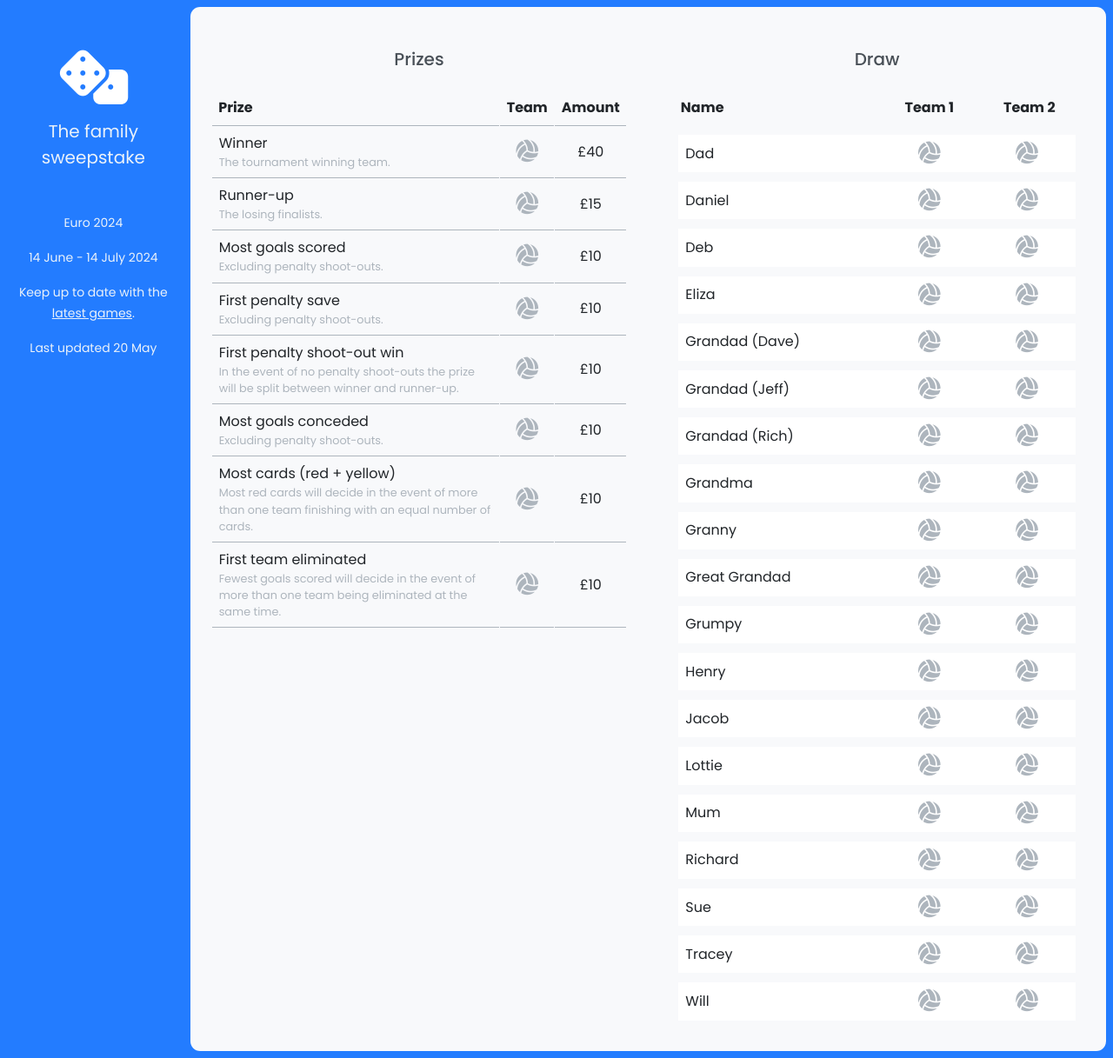
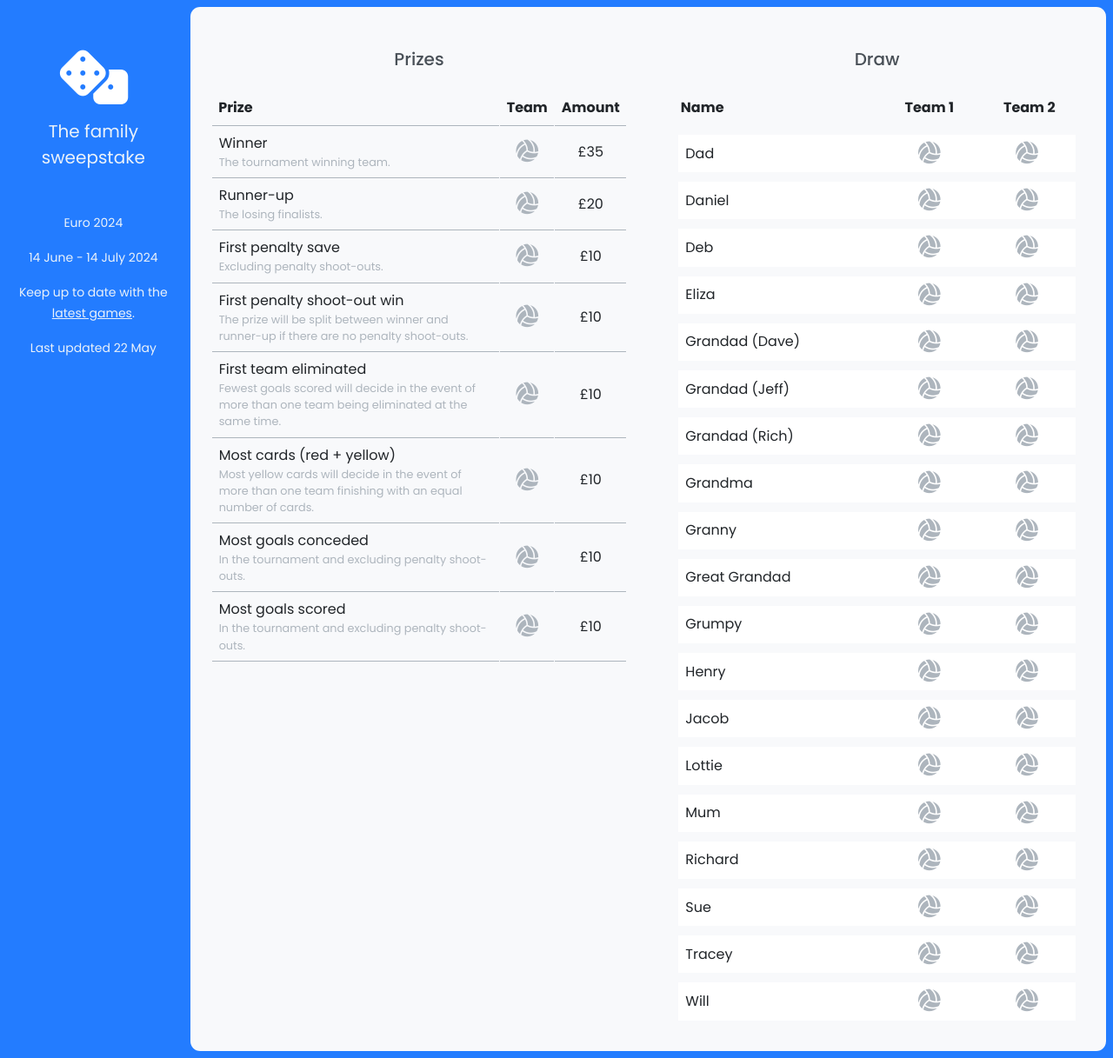
Before and after one commit to jimmyrule/rowells, a Jekyll site: the page built from index.html, in a window 1280 px wide and 1217 px high. Shown: the whole window at 87% size. Built offline with Jekyll 4.4.1, drawn with Linux system fonts in a browser that asks for light colours; nearby versions of some CDN libraries.

Commit message:
Updated prizes

```diff
--- a/assets/files/prizes.csv
+++ b/assets/files/prizes.csv
@@ -1,9 +1,9 @@
 id,prize,description,amount,team
-1,Winner,The tournament winning team.,£40,
-2,Runner-up,The losing finalists.,£15,
-3,Most goals scored,Excluding penalty shoot-outs.,£10,
-4,First penalty save,Excluding penalty shoot-outs.,£10,
-5,First penalty shoot-out win,In the event of no penalty shoot-outs the prize will be split between winner and runner-up.,£10,
-6,Most goals conceded,Excluding penalty shoot-outs.,£10,
-7,Most cards (red + yellow),Most red cards will decide in the event of more than one team finishing with an equal number of cards.,£10,
-8,First team eliminated,Fewest goals scored will decide in the event of more than one team being eliminated at the same time.,£10,
+1,Winner,The tournament winning team.,£35,
+2,Runner-up,The losing finalists.,£20,
+3,First penalty save,Excluding penalty shoot-outs.,£10,
+4,First penalty shoot-out win,The prize will be split between winner and runner-up if there are no penalty shoot-outs.,£10,
+5,First team eliminated,Fewest goals scored will decide in the event of more than one team being eliminated at the same time.,£10,
+6,Most cards (red + yellow),Most yellow cards will decide in the event of more than one team finishing with an equal number of cards.,£10,
+7,Most goals conceded,In the tournament and excluding penalty shoot-outs.,£10,
+8,Most goals scored,In the tournament and excluding penalty shoot-outs.,£10,
--- a/index.html
+++ b/index.html
@@ -14,7 +14,7 @@ title: rowells.co.uk
 				<p><small>Euro 2024</small></p>
 				<p><small>14 June - 14 July 2024</small></p>
 				<p><small>Keep up to date with the <a href="https://www.google.com/search?q=euro+2024&rlz=1C5GCEM_enGB1077GB1077&oq=euro+2024&gs_lcrp=EgZjaHJvbWUyBggAEEUYOdIBCDIyNjRqMGo3qAIAsAIA&sourceid=chrome&ie=UTF-8#sie=lg;/m/0ynsg3h;2;/m/01l10v;mt;fp;1;;;">latest games</a>.</small></p>
-				<p><small>Last updated 20 May</small></p>
+				<p><small>Last updated 22 May</small></p>
 			</div>
 		</aside>
 
```
